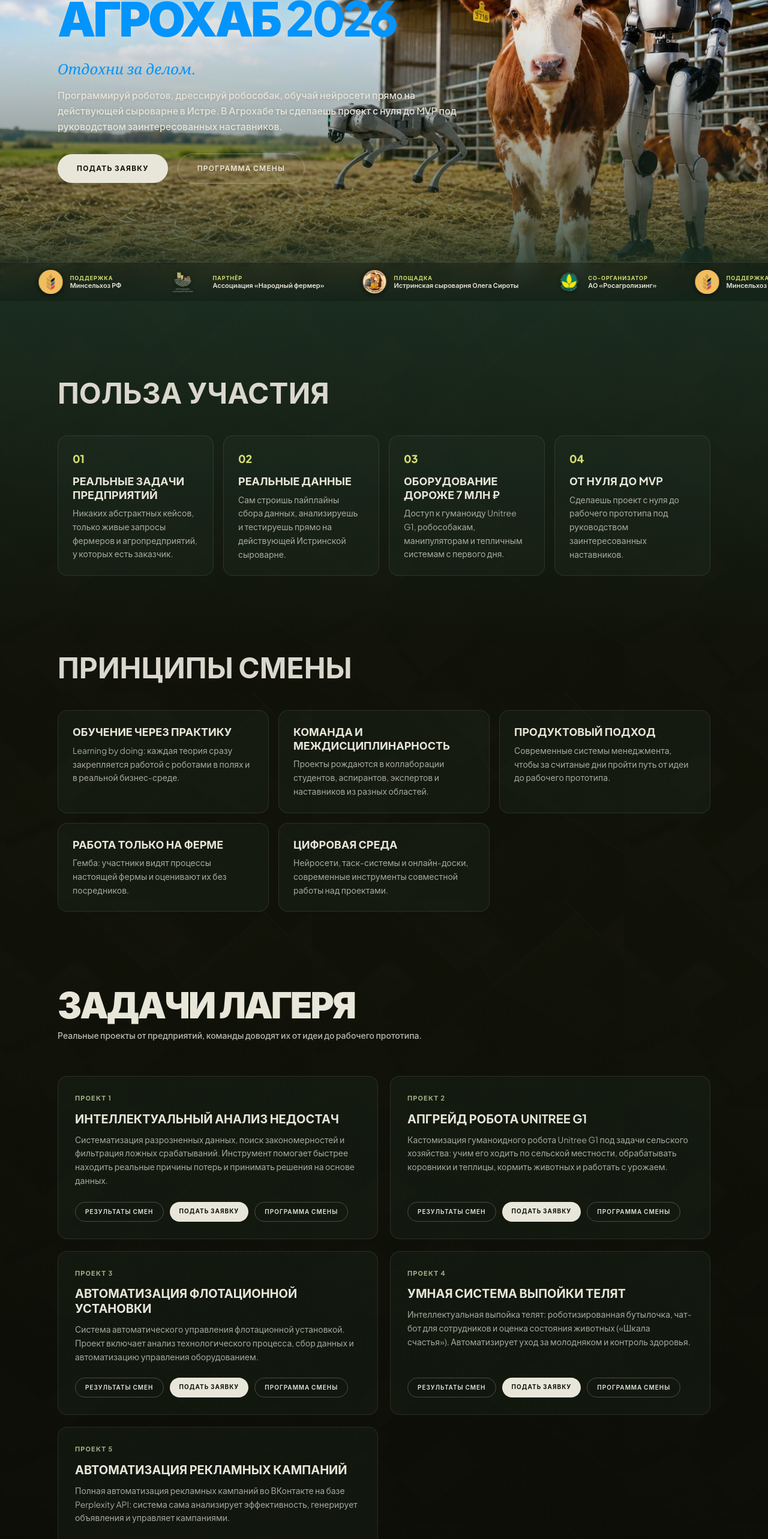
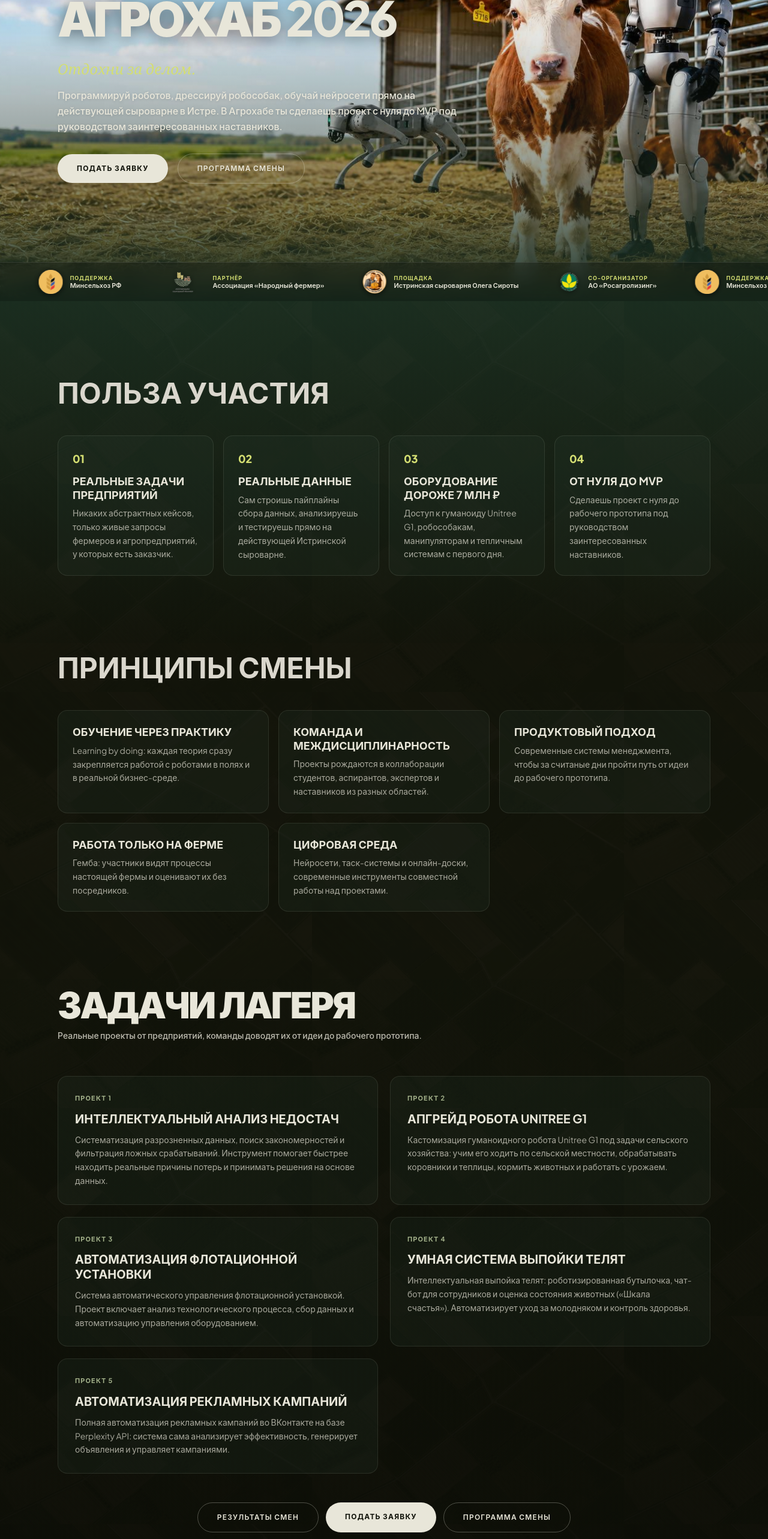
Before and after one commit to olegsirota/agrohub, a React (Vite) app: page / in a window 1280 px wide. Shown: the part 234-2800 px from the top of the page at 60% size. Built offline with nearby package versions, Linux system fonts and the light colour scheme; a web font is replaced by a local one.

Commit message:
Hero title cream (readable); merge task buttons into one row; fields bg more visible

```diff
--- a/src/App.tsx
+++ b/src/App.tsx
@@ -24,7 +24,7 @@ export default function App() {
       className="min-h-screen text-[#E8E6D9] font-sans overflow-x-clip selection:bg-[#A3B18A]/30 selection:text-[#E8E6D9]"
       style={{
         backgroundColor: "#0F1108",
-        backgroundImage: `linear-gradient(rgba(15,17,8,0.86), rgba(15,17,8,0.86)), url(${base}assets/fields_bg.jpg)`,
+        backgroundImage: `linear-gradient(rgba(15,17,8,0.74), rgba(15,17,8,0.74)), url(${base}assets/fields_bg.jpg)`,
         backgroundSize: "520px",
         backgroundRepeat: "repeat",
         backgroundAttachment: "fixed",
--- a/src/pages/HomePage.tsx
+++ b/src/pages/HomePage.tsx
@@ -30,12 +30,12 @@ export default function HomePage() {
         }}
       >
         <div className="relative z-20 max-w-5xl">
-          <h1 className="font-sans font-black uppercase text-5xl sm:text-7xl md:text-[80px] tracking-tighter leading-[0.85] mb-8 text-[#0394fc] [text-shadow:0_2px_18px_rgba(232,230,217,0.6)]">
+          <h1 className="font-sans font-black uppercase text-5xl sm:text-7xl md:text-[80px] tracking-tighter leading-[0.85] mb-8 text-[#E8E6D9] drop-shadow-[0_2px_14px_rgba(0,0,0,0.55)]">
             АГРОХАБ 2026
           </h1>
 
           <div className="max-w-2xl mb-8">
-            <p className="font-serif italic text-xl sm:text-2xl text-[#0394fc] mb-3 leading-relaxed">
+            <p className="font-serif italic text-xl sm:text-2xl text-[#D4DE72] mb-3 leading-relaxed">
               Отдохни за делом.
             </p>
             <p className="text-sm sm:text-base text-[#E8E6D9] leading-relaxed font-sans font-medium drop-shadow-sm">
@@ -125,20 +125,14 @@ export default function HomePage() {
                   Проект {i + 1}
                 </span>
                 <h3 className="font-sans font-bold uppercase text-lg md:text-xl text-[#E8E6D9] mb-3 leading-tight">{t.title}</h3>
-                <p className="text-sm text-[#E8E6D9]/70 leading-relaxed mb-6 grow">{t.desc}</p>
-                <div className="flex flex-wrap gap-2.5">
-                  <Link to="/results" className="py-2 px-4 border border-[#E8E6D9]/25 hover:border-[#E8E6D9]/60 text-[#E8E6D9] font-semibold uppercase text-[10px] tracking-widest rounded-full transition-colors">
-                    Результаты смен
-                  </Link>
-                  <Link to="/apply" className="py-2 px-4 bg-[#E8E6D9] text-[#0F1108] font-bold uppercase text-[10px] tracking-widest rounded-full hover:bg-white transition-colors">
-                    Подать заявку
-                  </Link>
-                  <Link to="/program" className="py-2 px-4 border border-[#E8E6D9]/25 hover:border-[#E8E6D9]/60 text-[#E8E6D9] font-semibold uppercase text-[10px] tracking-widest rounded-full transition-colors">
-                    Программа смены
-                  </Link>
-                </div>
+                <p className="text-sm text-[#E8E6D9]/70 leading-relaxed">{t.desc}</p>
               </motion.div>
             ))}
+          </div>
+          <div className="mt-12 flex flex-wrap justify-center gap-3">
+            <Link to="/results" className={ghostBtn}>Результаты смен</Link>
+            <Link to="/apply" className={primaryBtn}>Подать заявку</Link>
+            <Link to="/program" className={ghostBtn}>Программа смены</Link>
           </div>
         </div>
       </section>
```
